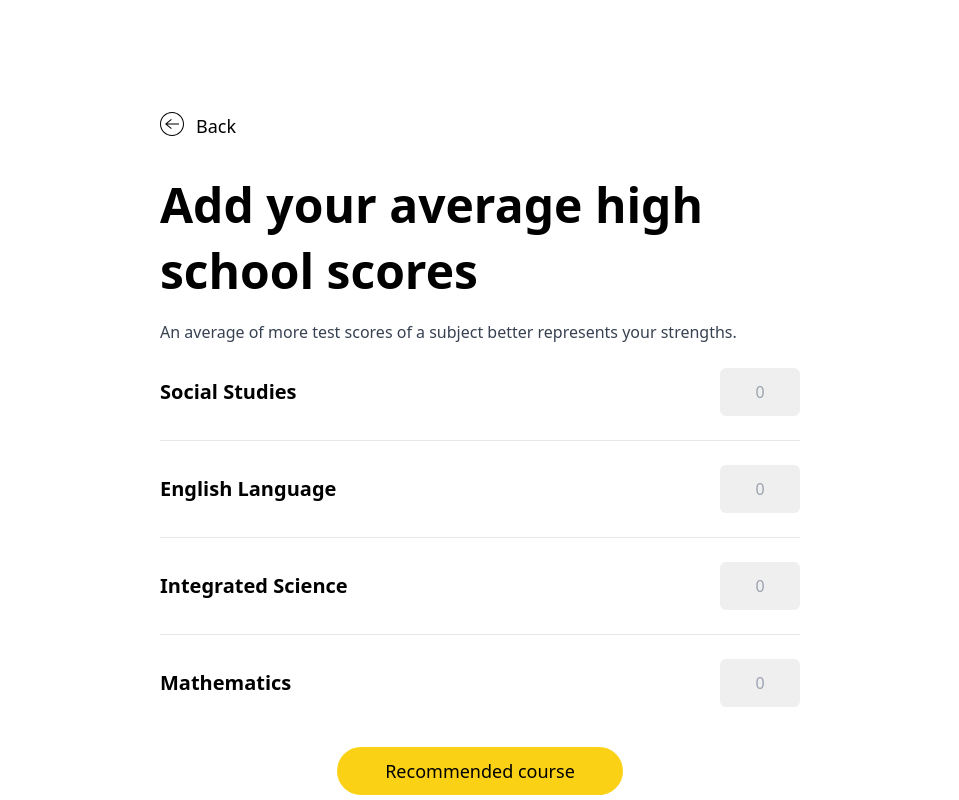
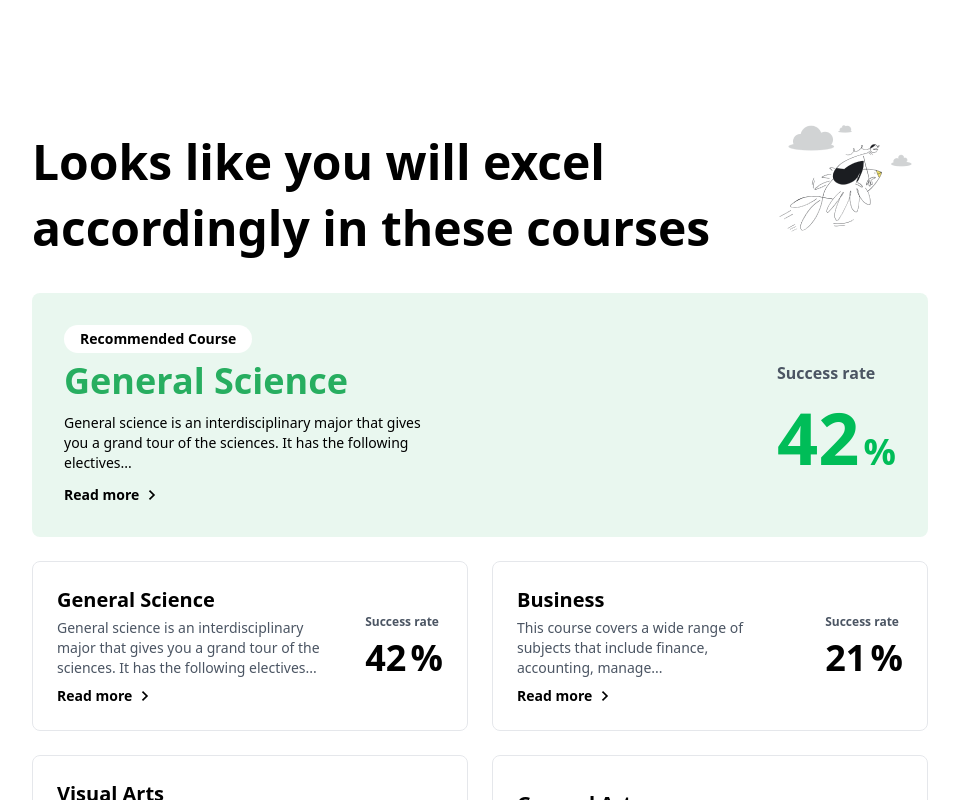
Before and after one commit to opatajoshua/inpath-rivers, a React (Create React App) app: page / in a window 1280 px wide. Shown: the whole page, without its empty margins (160-1119 px from the left). Built offline with nearby package versions, Linux system fonts and the light colour scheme.

Commit message:
added prediction page

```diff
--- a/package.json
+++ b/package.json
@@ -5,6 +5,7 @@
   "dependencies": {
     "@craco/craco": "^6.4.2",
     "@headlessui/react": "^1.4.2",
+    "@tailwindcss/line-clamp": "^0.2.2",
     "@testing-library/jest-dom": "^5.15.1",
     "@testing-library/react": "^11.2.7",
     "@testing-library/user-event": "^12.8.3",
--- a/src/App.tsx
+++ b/src/App.tsx
@@ -1,4 +1,5 @@
 import './App.css';
+import Prediction from './containers/Prediction';
 import Region from './containers/Region';
 import Scores from './containers/Scores';
 import RegionInterface from './models/RegionInterface';
@@ -12,7 +13,8 @@ function App() {
   return (
     <div id="app" className="fixed h-full w-full overflow-auto">
       {/* <Region onSubmit={(region)=>handleRegionSubmit}/> */}
-      <Scores/>
+      {/* <Scores/> */}
+      <Prediction/>
     </div>
   );
 }
--- a/src/containers/Prediction.tsx
+++ b/src/containers/Prediction.tsx
@@ -1,8 +1,95 @@
+import AppButton from "../components/AppButton";
 
 function Prediction() {
+  const courses =[
+    {
+      "id": 1,
+      "coursename": "General Science",
+      "isrecommended": 1,
+      "description": "General science is an interdisciplinary major that gives you a grand tour of the sciences. It has the following electives...",
+      "score": 42
+    },
+    {
+      "id": 2,
+      "coursename": "Business",
+      "isrecommended": null,
+      "description": "This course covers a wide range of subjects that include finance, accounting, manage...",
+      "score": 21
+    },
+    {
+      "id": 3,
+      "coursename": "Visual Arts",
+      "isrecommended": null,
+      "description": "The visual arts are art forms such as painting, drawing, printmaking, sculpture, cera... ",
+      "score": 16
+    },
+    {
+      "id": 4,
+      "coursename": "General Arts",
+      "isrecommended": null,
+      "description": "The General Arts are philosophical educational for... ",
+      "score": 13
+    },
+    {
+      "id": 5,
+      "coursename": "Home Economics",
+      "isrecommended": null,
+      "description": "Home economics, or family and consumer sciences, is today a subject concerning...",
+      "score": 8
+    }
+  ]
   return (
-    <div className="">
-
+    <div className="container max-w-4xl mx-auto lg:px-0 px-6 pb-28">
+      {/* title and image */}
+      <div className="flex flex-col md:flex-row mt-24 items-end">
+        <p className="text-3xl md:text-5xl font-bold md:leading-snug">Looks like you will excel accordingly in these courses</p>
+        <img src="/img/abstrakt-design2.png" alt="abstrakt-design" className="hidden md:block"/>
+      </div>
+      {/* green box */}
+      <div className="flex flex-col rounded-lg bg-app-green-bg p-4 md:p-8 items-start mt-8">
+        <div className="rounded-full bg-white px-4 py-1 text-sm font-bold">Recommended Course</div>
+        <div className="flex flex-col md:flex-row mt-2 w-full">
+          <div className="flex-1">
+            <div className="max-w-sm">
+              <p className="text-3xl md:text-4xl font-bold text-app-green-text-1">General Science</p>
+              <p className="text-sm mt-3 font-normal">General science is an interdisciplinary major that gives you a grand tour of the sciences. It has the following electives...</p>
+              <a href="#" className="font-semibold text-sm flex items-center mt-3">Read more
+                <svg className="ml-2" xmlns="http://www.w3.org/2000/svg" width="10" height="10" viewBox="0 0 24 24"><path d="M7.33 24l-2.83-2.829 9.339-9.175-9.339-9.167 2.83-2.829 12.17 11.996z"/></svg>
+              </a>
+            </div>
+          </div>
+          <div className="flex justify-end mt-3 md:mt-0">
+            <div className="flex flex-col">
+              <p className="whitespace-nowrap font-bold text-md text-gray-600">Success rate</p>
+              <p className="whitespace-nowrap text-app-green-text-2 mt-4"><span className="text-6xl md:text-7xl font-extrabold">42</span> <span className="text-4xl md:text-4xl font-extrabold">%</span> </p>
+            </div>
+          </div>
+        </div>
+      </div>
+      {/* courses */}
+      <div className="grid grid-cols-1 md:grid-cols-2 gap-5 md:gap-6 mt-6">
+        {
+          courses.map((item, index)=>(
+            <div className="flex flex-row p-4 md:p-6 border rounded-lg items-center">
+              <div className="flex-1">
+                <div className="max-w-sm">
+                  <p className="text-xl font-bold">{item.coursename}</p>
+                  <p className="text-sm mt-1 font-normal line-clamp-3 text-gray-600">{item.description}</p>
+                  <a href="#" className="font-semibold text-sm flex items-center mt-2">Read more
+                    <svg className="ml-2" xmlns="http://www.w3.org/2000/svg" width="10" height="10" viewBox="0 0 24 24"><path d="M7.33 24l-2.83-2.829 9.339-9.175-9.339-9.167 2.83-2.829 12.17 11.996z"/></svg>
+                  </a>
+                </div>
+              </div>
+              <div className="flex flex-col ml-10">
+                <p className="whitespace-nowrap font-bold text-xs text-gray-600">Success rate</p>
+                <p className="whitespace-nowrap mt-2"><span className="text-3xl md:text-4xl font-extrabold">{item.score}</span> <span className="text-4xl md:text-4xl font-extrabold">%</span> </p>
+              </div>
+            </div>
+          )
+        )}
+      </div>
+      {/* Done */}
+      <div className="flex justify-center mt-10 md:mt-16"><AppButton text="Done" className="w-full max-w-md" onClick={()=>{}}/></div>
     </div>
   );
 }
--- a/tailwind.config.js
+++ b/tailwind.config.js
@@ -9,6 +9,9 @@ module.exports = {
         'app-gray-item-bg': '#EFEFEF',
         'app-gray-item-text': '#ADADAD',
         'app-black': '#131313',
+        'app-green-bg': '#27AE601A',
+        'app-green-text-1': '#27AE60',
+        'app-green-text-2': '#00BD58',
       },
       rotate:{
         '135': '135deg',
@@ -28,5 +31,7 @@ module.exports = {
   variants: {
     extend: {},
   },
-  plugins: [],
+  plugins: [
+    require('@tailwindcss/line-clamp'),
+  ],
 }
```
Also changed, not shown: public/img/abstrakt-design2.png (added), 1 other file (tests, documents, lock files or other folders).
